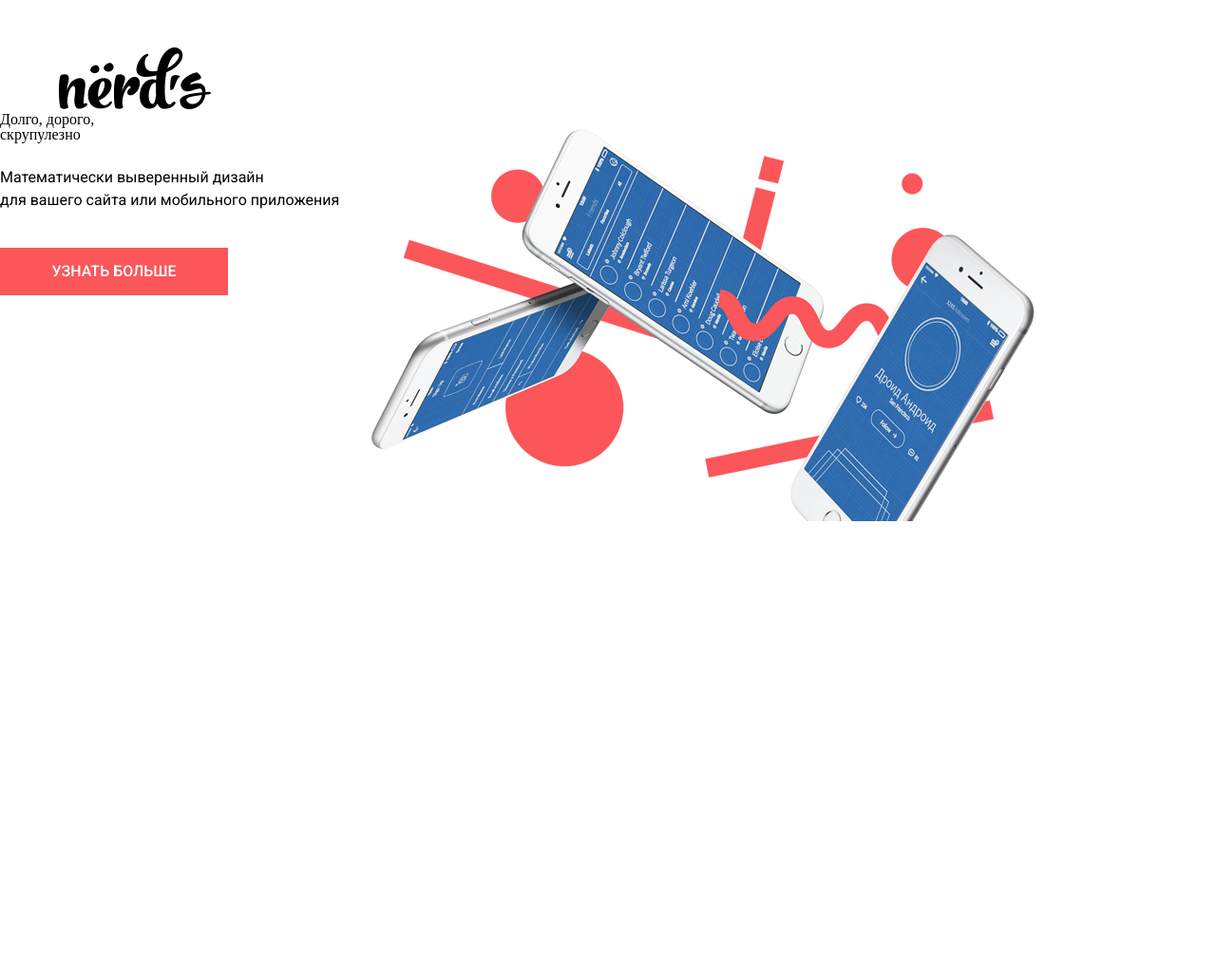
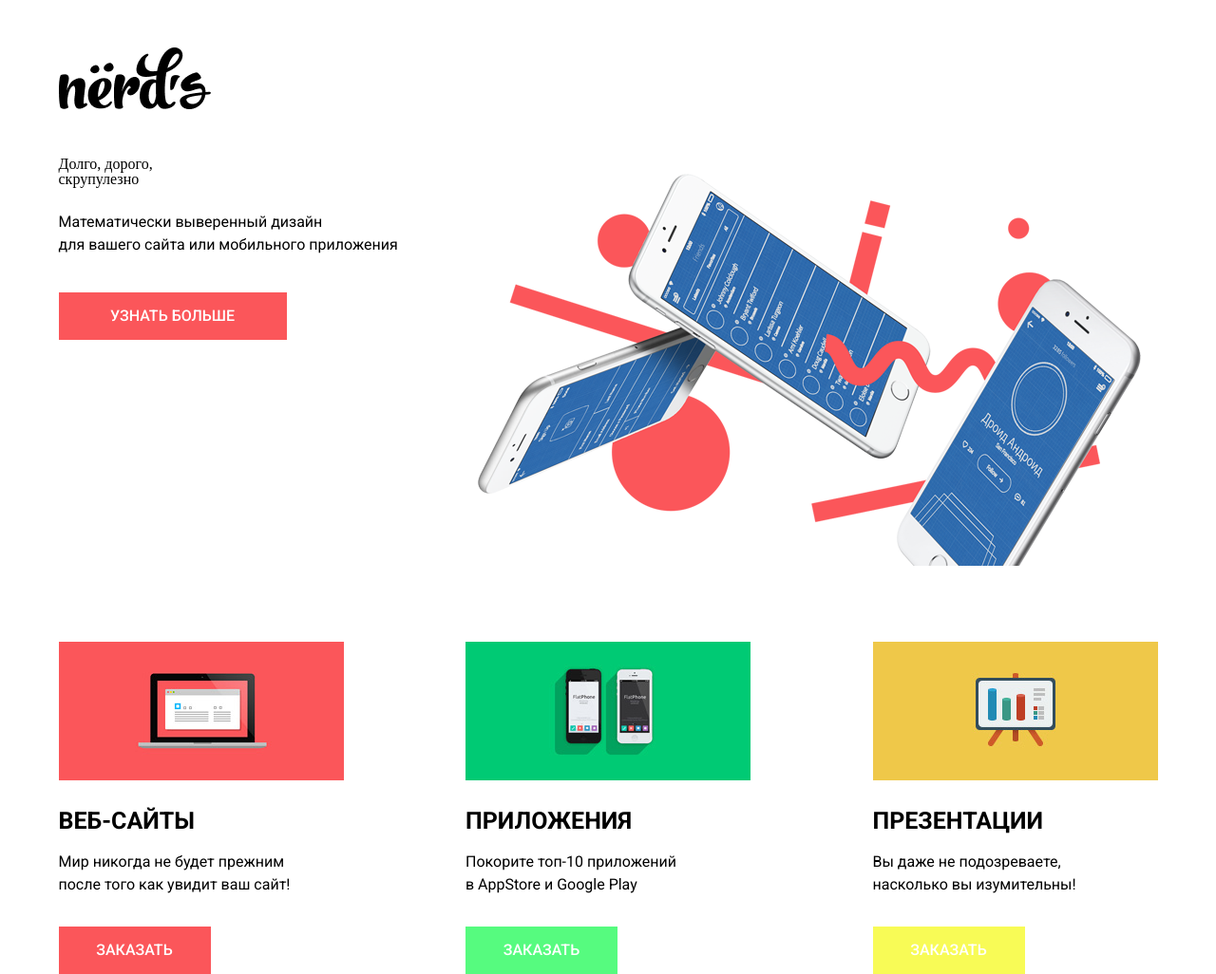
Before and after one commit to OlgaN2025/frontend2025, a plain HTML site: page index.html in a window 1280 px wide. Shown: the whole page at 95% size. Before the commit the page ends 800 px from the top, so only its background shows below. Drawn offline with Linux system fonts and the light colour scheme.

Commit message:
12.03.2025

```diff
--- a/index.html
+++ b/index.html
@@ -23,7 +23,33 @@
                     приложения</p>
                 <button class="intro-block-button">Узнать больше</button>
             </div>
-            <img src="nerds-index-slide1 1.png" alt="Телефоны">
+            <img src="nerds-index-slide1 1.png" alt="Телефоны" class="logo2">
+        </div>
+    </div>
+    <div class="centered-block">
+        <div class="product">
+            <img src="illustration-1 1.jpg" alt="Веб-сайты" class="product-img">
+            <h3 class="product-header">Веб-сайты</h3>
+            <p class="product-text">
+                Мир никогда не будет прежним
+                <br>после того как увидит ваш сайт!
+            </p>
+            <button class="product-btn">Заказать</button>
+        </div>
+        <div class="product">
+            <img src="illustration-2 1.jpg" alt="Приложения" class="product-img">
+            <h4 class="product-header">Приложения</h4>
+            <p class="product-text">
+                Покорите топ-10 приложений <br>в AppStore и Google Play</p>
+            <button class="product-btn2">Заказать</button>
+        </div>
+
+        <div class="product">
+            <img src="illustration-3 1.jpg" alt="Приложения" class="product-img">
+            <h5 class="product-header">Презентации</h5>
+            <p class="product-text">
+                Вы даже не подозреваете, <br>насколько вы изумительны!</p>
+            <button class="product-btn3">Заказать</button>
         </div>
     </div>
 
--- a/style.css
+++ b/style.css
@@ -5,10 +5,19 @@
 .logo {
     width: 160px;
     margin-top: 49px;
+    margin-bottom: 50px;
+}
+
+.logo2 {
+    position: relative;
+    right: 750px;
 }
 
 .intro-block {
     display: flex;
+    margin: 0 auto;
+    width: 1157px;
+    justify-content: space-between;
 }
 
 .intro-block header {
@@ -16,7 +25,8 @@
     font-size: 55px;
     font-weight: 500;
     line-height: 1;
-    margin-top: 78px;
+    margin-top: 114px;
+
 }
 
 .intro-block-subheader {
@@ -44,6 +54,76 @@
 }
 
 .centered-block {
+    margin-top: 80px;
     margin: 0 auto;
     width: 1157px;
+    display: flex;
+    justify-content: space-between;
+
 }
+
+.product-img {
+    margin-top: 80px;
+}
+
+.product-header {
+    font-family: "Roboto", serif;
+    font-size: 25px;
+    font-weight: 700;
+    line-height: 30px;
+    margin-top: 25px;
+    text-transform: uppercase;
+}
+
+.product-text {
+    font-family: "Roboto", serif;
+    font-size: 16px;
+    font-weight: 400;
+    line-height: 24px;
+    margin-top: 16px;
+}
+
+.product-btn {
+    font-family: "Roboto", serif;
+    font-size: 16px;
+    font-weight: 500;
+    line-height: 18px;
+    text-transform: uppercase;
+    background: #FB565A;
+    color: white;
+    border: 0px;
+    height: 50px;
+    width: 160px;
+    cursor: pointer;
+    margin-top: 32px;
+}
+
+.product-btn2 {
+    font-family: "Roboto", serif;
+    font-size: 16px;
+    font-weight: 500;
+    line-height: 18px;
+    text-transform: uppercase;
+    background: #56fb7f;
+    color: white;
+    border: 0px;
+    height: 50px;
+    width: 160px;
+    cursor: pointer;
+    margin-top: 32px;
+}
+
+.product-btn3 {
+    font-family: "Roboto", serif;
+    font-size: 16px;
+    font-weight: 500;
+    line-height: 18px;
+    text-transform: uppercase;
+    background: #f8fb56;
+    color: rgb(255, 255, 255);
+    border: 0px;
+    height: 50px;
+    width: 160px;
+    cursor: pointer;
+    margin-top: 32px;
+}
```
Also changed, not shown: illustration-1 1.jpg (added), illustration-2 1.jpg (added), illustration-3 1.jpg (added).
